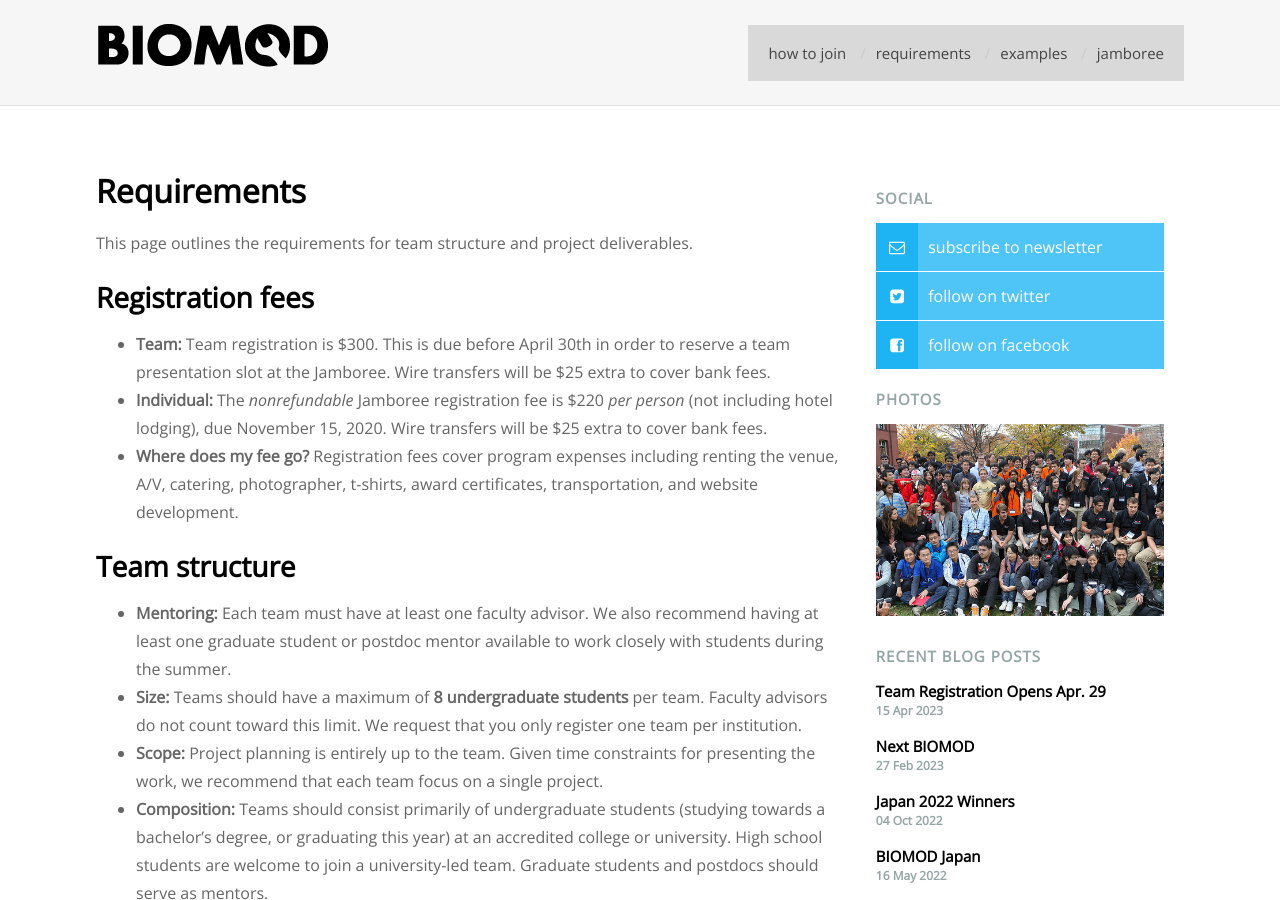
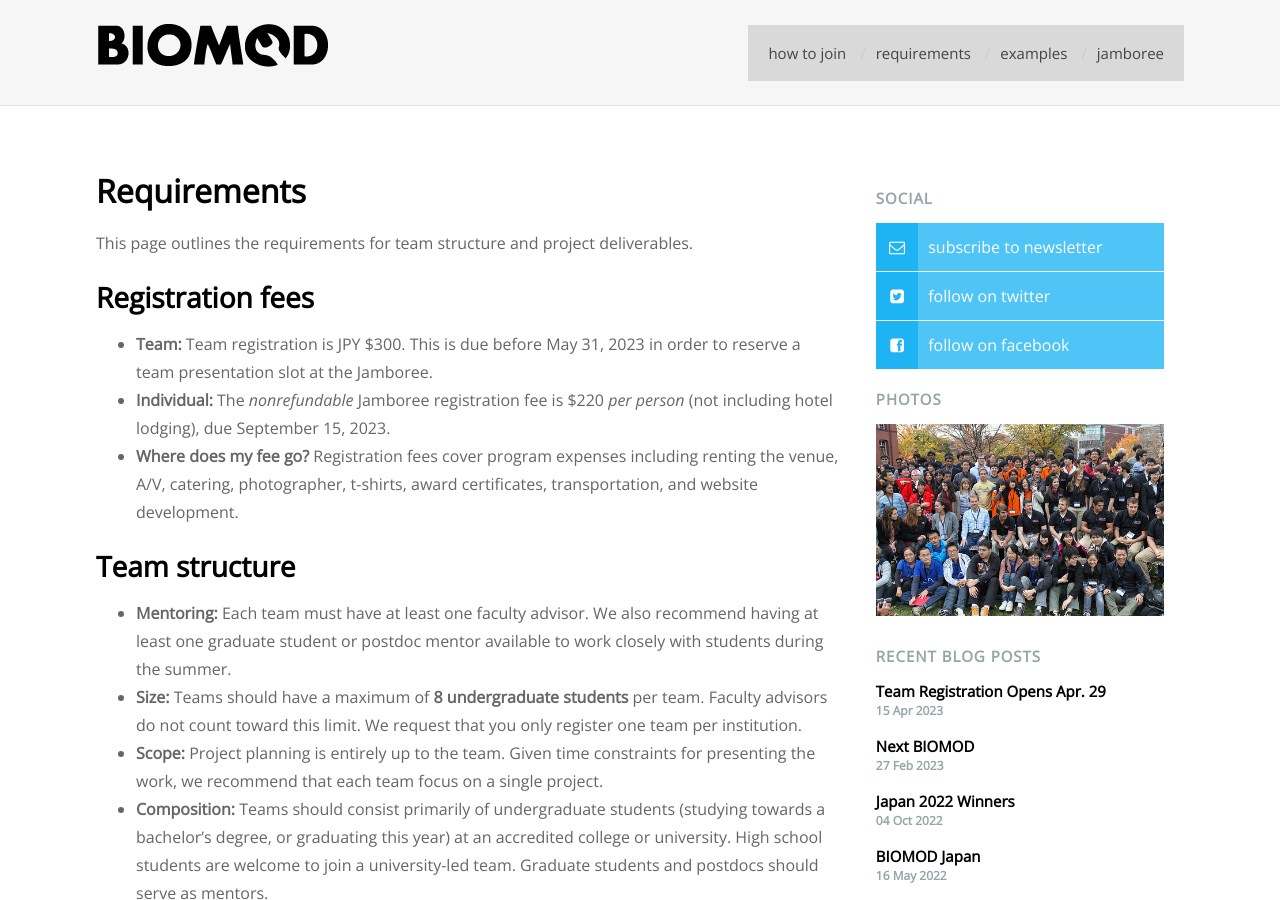
Before and after one commit to sdouglas/biomod, a Jekyll site: the page built from requirements/index.md, in a window 1280 px wide and 900 px high. Built offline with Jekyll 4.4.1, drawn with Linux system fonts in a browser that asks for light colours; nearby versions of some CDN libraries.

Commit message:
Updates for 2023 team registration
Date and price information for BIOMOD 2023

```diff
--- a/requirements/index.md
+++ b/requirements/index.md
@@ -9,8 +9,8 @@ This page outlines the requirements for team structure and project deliverables.
 
 ## Registration fees
 
-- **Team:** Team registration is ${{ site.team_registration_fee }}. This is due before April 30th in order to reserve a team presentation slot at the Jamboree. Wire transfers will be $25 extra to cover bank fees.
-- **Individual:** The *nonrefundable* Jamboree registration fee is ${{ site.individual_registration_fee }} *per person* (not including hotel lodging), due November 15, 2020. Wire transfers will be $25 extra to cover bank fees.
+- **Team:** Team registration is JPY ${{ site.team_registration_fee }}. This is due before May 31, 2023 in order to reserve a team presentation slot at the Jamboree. <!--- Wire transfers will be $25 extra to cover bank fees. --->
+- **Individual:** The *nonrefundable* Jamboree registration fee is ${{ site.individual_registration_fee }} *per person* (not including hotel lodging), due September 15, 2023. <!--- Wire transfers will be $25 extra to cover bank fees. --->
 - **Where does my fee go?** Registration fees cover program expenses including renting the venue, A/V, catering, photographer, t-shirts, award certificates, transportation, and website development.
 
 ## Team structure
```
